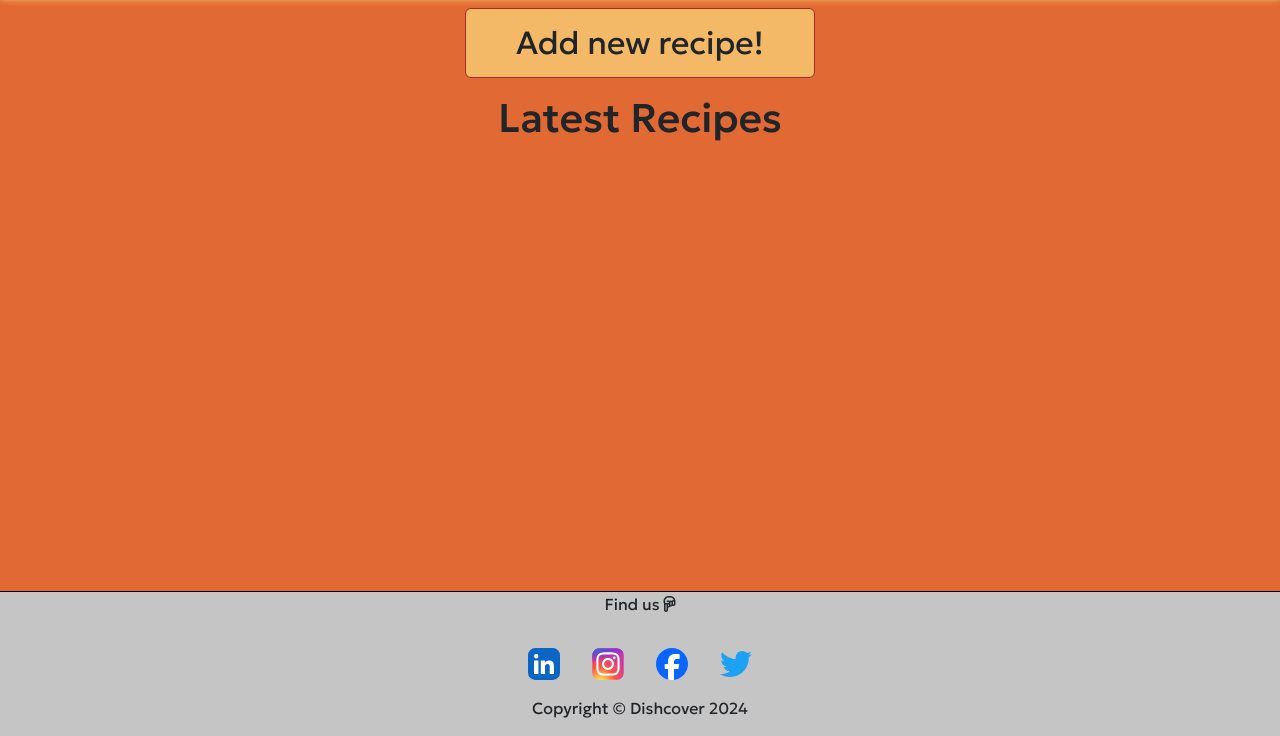
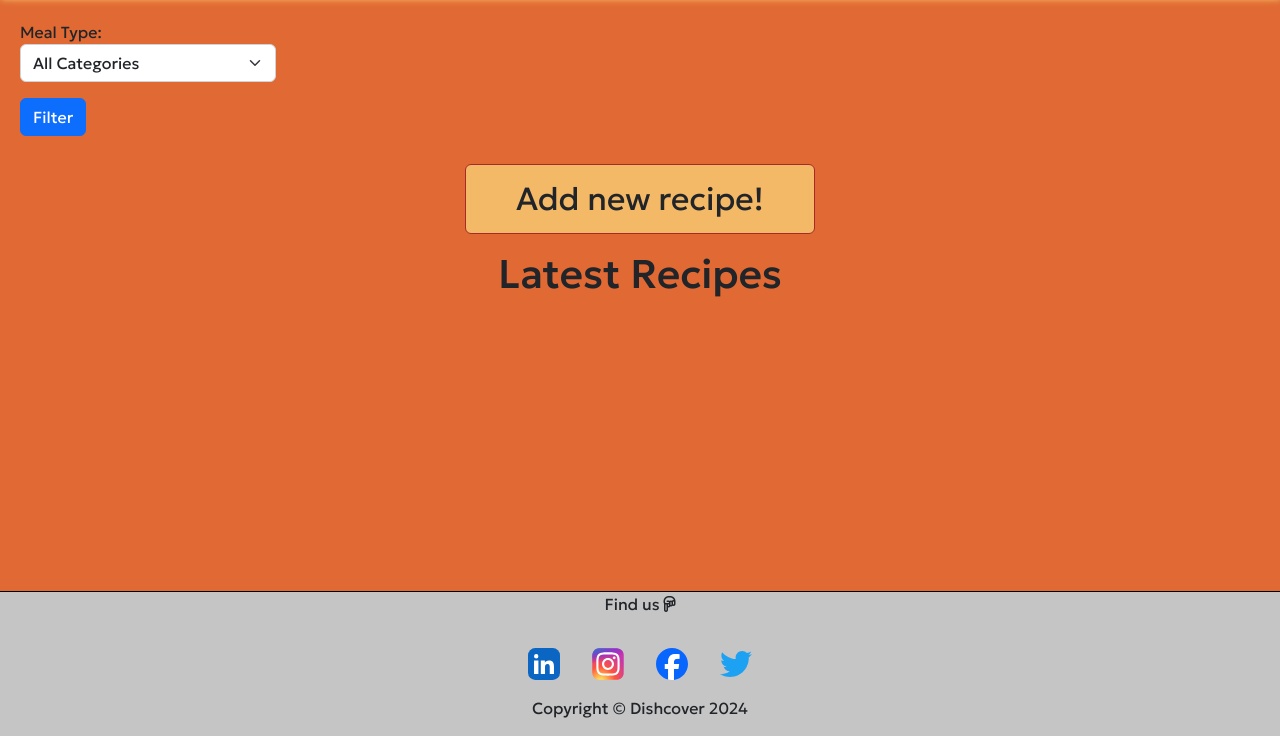
Before and after one commit to Ahmadk-g/dishcover, a Django app: page /recipes/ in a window 1280 px wide. Shown: the part 64-800 px from the top of the page. Run offline with Django 4.2, Linux system fonts and the light colour scheme; data that the repository does not hold is empty; some libraries are stand-ins or nearby versions; some web fonts are replaced.

Commit message:
Add recipe 'category' choice filtering

```diff
--- a/recipes/forms.py
+++ b/recipes/forms.py
@@ -1,6 +1,6 @@
 from django import forms
 from django_summernote.widgets import SummernoteWidget
-from .models import Recipe
+from .models import Recipe, CATEGORIES
 
 
 class RecipeForm(forms.ModelForm):
@@ -23,3 +23,14 @@ class RecipeForm(forms.ModelForm):
             'image_alt': 'Describe Image',
             'category': 'Meal Category',
         }
+
+
+class CategoryFilterForm(forms.Form):
+
+    model = Recipe
+    Category = forms.ChoiceField(
+        choices=[('', 'All Categories')] + list(CATEGORIES),
+        required=False,
+        widget=forms.Select(attrs={'class': 'form-select'}),  # Bootstrap class for styling
+        label='Meal Type'
+    )
--- a/recipes/templates/recipes/recipes.html
+++ b/recipes/templates/recipes/recipes.html
@@ -3,6 +3,12 @@
 {% block title %}Recipes{% endblock %}
 
 {% block content %}
+ <!-- Filter Form -->
+ <form class="filtering" method="get" action="{% url 'recipes' %}">
+    {{ category_filter_form.as_p }}
+    <button type="submit" class="btn btn-primary">Filter</button>
+</form>
+ <!-- Recipe list -->
 <a class="btn add-recipe-link my-2" role="button" href="{% url 'add_recipes' %}"  aria-label="Click to add new recipe">Add new recipe!</a>
 <h1 class="text-center p-2">Latest Recipes</h1>
 <div class="container d-flex flex-row flex-wrap justify-content-center">
--- a/recipes/views.py
+++ b/recipes/views.py
@@ -7,7 +7,7 @@ from django.http import HttpResponseRedirect
 from django.contrib.auth.mixins import LoginRequiredMixin, UserPassesTestMixin # The Add recipe view can only be accessed if the user logged in
 from django.db.models import Q # a rapper for sequel queries that allows us to write complex database operations with less code
 from .models import Recipe
-from .forms import RecipeForm
+from .forms import RecipeForm, CategoryFilterForm
 
 # Create your views here.
 
@@ -49,13 +49,15 @@ class Recipes(generic.ListView):
     model = Recipe
     context_object_name = 'recipes'
 
-    def get_context_data(self, **kwargs):
+    def get_context_data(self, **kwargs): # Troubleshoot navlink.active
         context = super().get_context_data(**kwargs)
         context['url_name'] = 'recipes'  # Pass the url_name to the context
+        context['category_filter_form'] = CategoryFilterForm()  # Add the filter form to the context
         return context
 
     def get_queryset(self, **kwargs):
         query = self.request.GET.get('q')
+        category = self.request.GET.get('category')
         if query:
             recipes = self.model.objects.filter(
                 Q(title__icontains=query) |
@@ -64,8 +66,15 @@ class Recipes(generic.ListView):
                 Q(instructions__icontains=query) |
                 Q(category__icontains=query)
             )
+
+        elif category:
+            recipes = self.model.objects.filter(category=category)
+
+
         else:
             recipes = self.model.objects.all()
+
+
         return recipes
 
 
--- a/static/css/style.css
+++ b/static/css/style.css
@@ -201,6 +201,10 @@ footer {
     font-size: 2rem;
 }
 
+.filtering {
+    width: 20%;
+    margin: 20px;
+}
 
 /* Recipe details */
 
```
Also changed, not shown: 1 other file.
